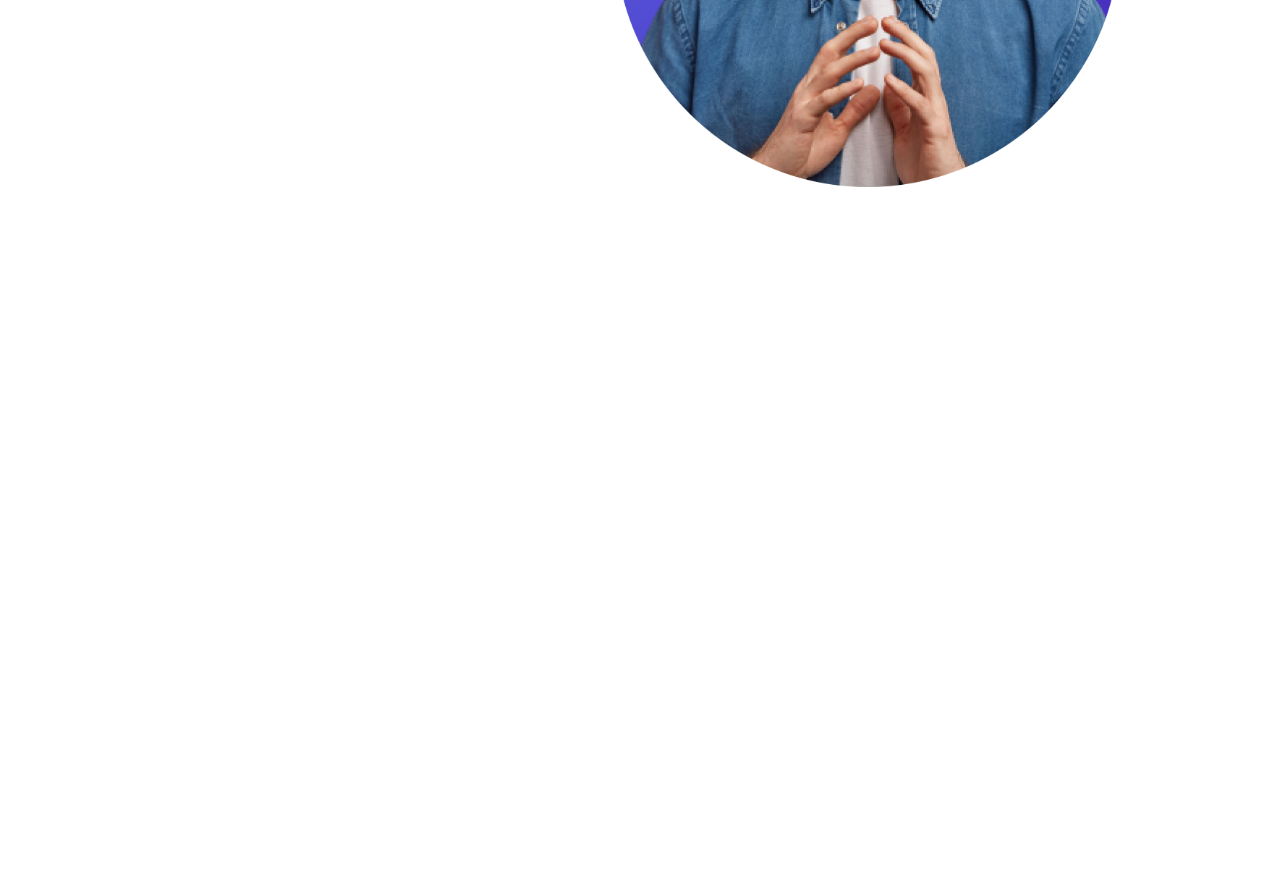
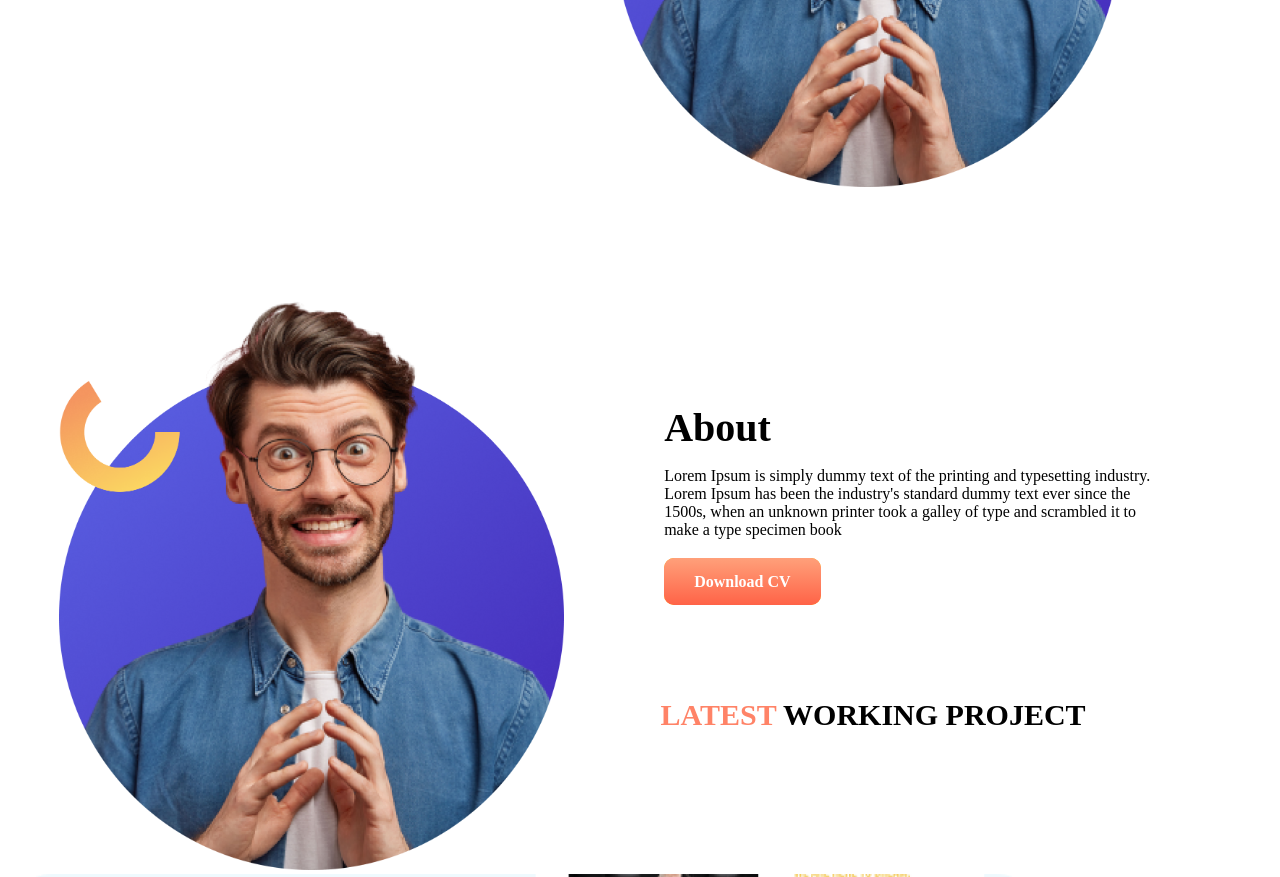
Before and after one commit to nimealif/personal-website-main, a plain HTML site: page index.html in a window 1280 px wide. Shown: the part 500-1377 px from the top of the page. Before the commit the page ends 800 px from the top, so only its background shows below. Drawn offline with Linux system fonts and the light colour scheme.

Commit message:
2 section work done

```diff
--- a/index.html
+++ b/index.html
@@ -23,5 +23,42 @@
         </div>
     </section>
 
+    <section>
+        <div class="half-width">
+            <img src="images/do not use this pic.png" alt="">
+
+        </div>
+
+
+        <div class="half-wiidth adj">
+            <h1 >About</h1>
+            <p>Lorem Ipsum is simply dummy text of the printing and
+                typesetting industry. Lorem Ipsum has been the industry's
+                standard dummy text ever since the 1500s, when an unknown
+                printer took a galley of type and scrambled it to make a type
+                specimen book</p>
+                <br>
+                <a class="link-btn" href="https://www.linkedin.com/in/nime-a-479493b0/">Download CV
+                </a>
+        </div>
+
+    </section>
+
+    <section>
+        <h2><span>LATEST</span> WORKING PROJECT</h2>
+        <div class="card-width">
+            <img src="images/image 4.png" alt="">
+
+        </div>
+        <div class="card-width">
+            <img src="images/image 5.png" alt="">
+
+        </div>
+        <div class="card-width">
+            <img src="images/image 8.png" alt="">
+
+        </div>
+    </section>
+
 </body>
 </html>
--- a/style.css
+++ b/style.css
@@ -1,16 +1,24 @@
+section{
+    align-items: center;
+    height: 500px;
+    padding-bottom: 50px;
+}
+
+
+
 .half-width{
     width: 40%;
     float: left;
     padding-top:1% ;
     padding-left: 4%;
-    height: 400px;
+
 
 }
 .half-width img{
     width: 100%;
 }
 .adjust{
-    margin-top: 210px;
+    margin-top: 200px;
 }
 
 h1 {
@@ -26,9 +34,26 @@ span{
 .link-btn{
     text-decoration: none;
     background-color: orange;
-    padding: 10px 20px;
+    padding: 15px 30px;
     border-radius: 10px;
     color: white;
     font-weight: 700;
     background-image: linear-gradient(LightSalmon,tomato);
 }
+
+.half-wiidth{
+    width: 40%;
+    float: left;
+    padding-top:1% ;
+    padding-right: 4%;
+}
+
+.adj{
+    margin-top: 200px;
+    margin-left: 100px;
+}
+h2{
+    font-size:30px;
+    text-align: center;
+    margin: 90px;
+}
```
